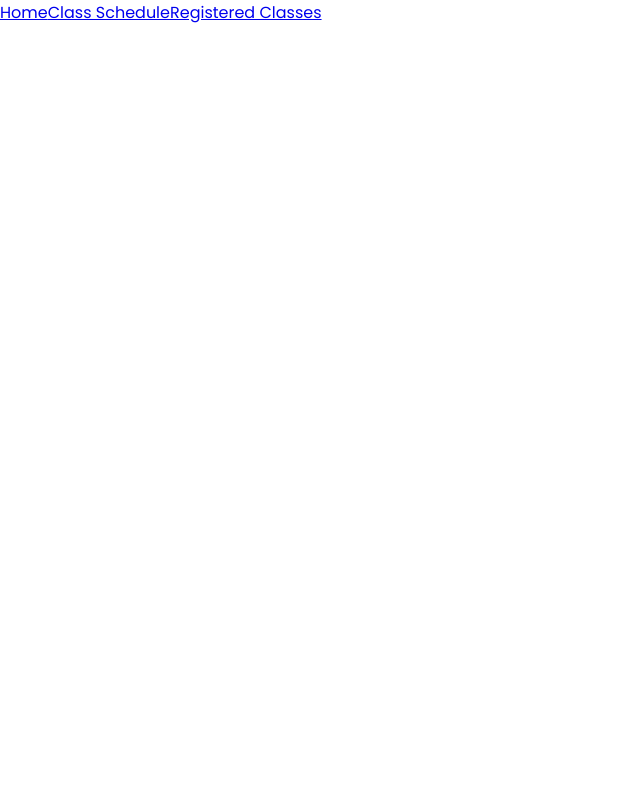
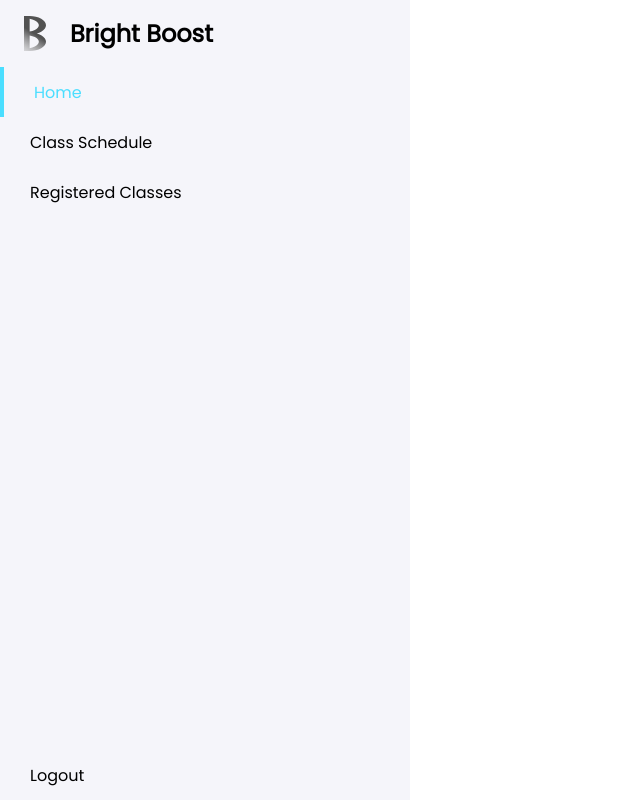
Before and after one commit to Swin-TIP/frontend, a Vue app: page / in a window 1280 px wide. Shown: the whole page, without its empty margins (0-640 px from the left). Built offline with nearby package versions, Linux system fonts and the light colour scheme.

Commit message:
Create sidebar navigation

```diff
--- a/src/Home.vue
+++ b/src/Home.vue
@@ -1,8 +1,11 @@
+<script setup>
+import Sidebar from './components/Sidebar.vue';
+</script>
 <template>
-    <aside class="side-nav">
-        <router-link to="/">Home</router-link>
-        <router-link to="/schedule">Class Schedule</router-link>
-        <router-link to="/classes">Registered Classes</router-link>
-    </aside>
-    <router-view />
+    <Sidebar />
+    <main>
+        <router-view />
+    </main>
 </template>
+
+<style scoped></style>
--- /dev/null
+++ b/src/components/Sidebar.vue
@@ -0,0 +1,76 @@
+<script setup>
+import { useRoute } from 'vue-router';
+
+import BrightSparksLogo from '../assets/icons/brightsparks.svg';
+
+const currentRoute = useRoute().fullPath;
+</script>
+
+<template>
+    <aside class="sidenav">
+        <div class="sidenav__main">
+            <div class="sidenav__header">
+                <img class="sidenav__logo" :src="BrightSparksLogo" alt="Bright Sparks Logo" />
+                <h1 class="sidenav__title">Bright Boost</h1>
+            </div>
+            <nav>
+                <router-link class="sidenav__link" :class="{ active: currentRoute === '/' }" to="/">Home</router-link>
+                <router-link class="sidenav__link" :class="{ active: currentRoute === '/schedule' }" to="/schedule">Class
+                    Schedule</router-link>
+                <router-link class="sidenav__link" :class="{ active: currentRoute === '/classes' }" to="/classes">Registered
+                    Classes</router-link>
+            </nav>
+        </div>
+        <router-link class="sidenav__link sidenav__logout" to="/login">Logout</router-link>
+    </aside>
+</template>
+
+<style scoped>
+.sidenav {
+    display: flex;
+    flex-direction: column;
+    justify-content: space-between;
+    height: 100vh;
+    width: 32%;
+    background-color: #F5F5FA;
+}
+
+.sidenav__main {
+    display: flex;
+    flex-direction: column;
+}
+
+.sidenav__header {
+    display: flex;
+    justify-content: flex-start;
+    padding: 1em 1.5em;
+}
+
+.sidenav__logo {
+    height: 35px;
+}
+
+.sidenav__title {
+    margin: 0 1em;
+}
+
+
+.sidenav__link {
+    display: flex;
+    align-items: center;
+    text-decoration: none;
+    color: black;
+    height: 30px;
+    padding: 10px 30px;
+}
+
+.sidenav__link:hover {
+    color: #4ADEFF;
+    border-left: 4px solid #4ADEFF;
+}
+
+.router-link-exact-active {
+    color: #4ADEFF;
+    border-left: 4px solid #4ADEFF;
+}
+</style>
```
